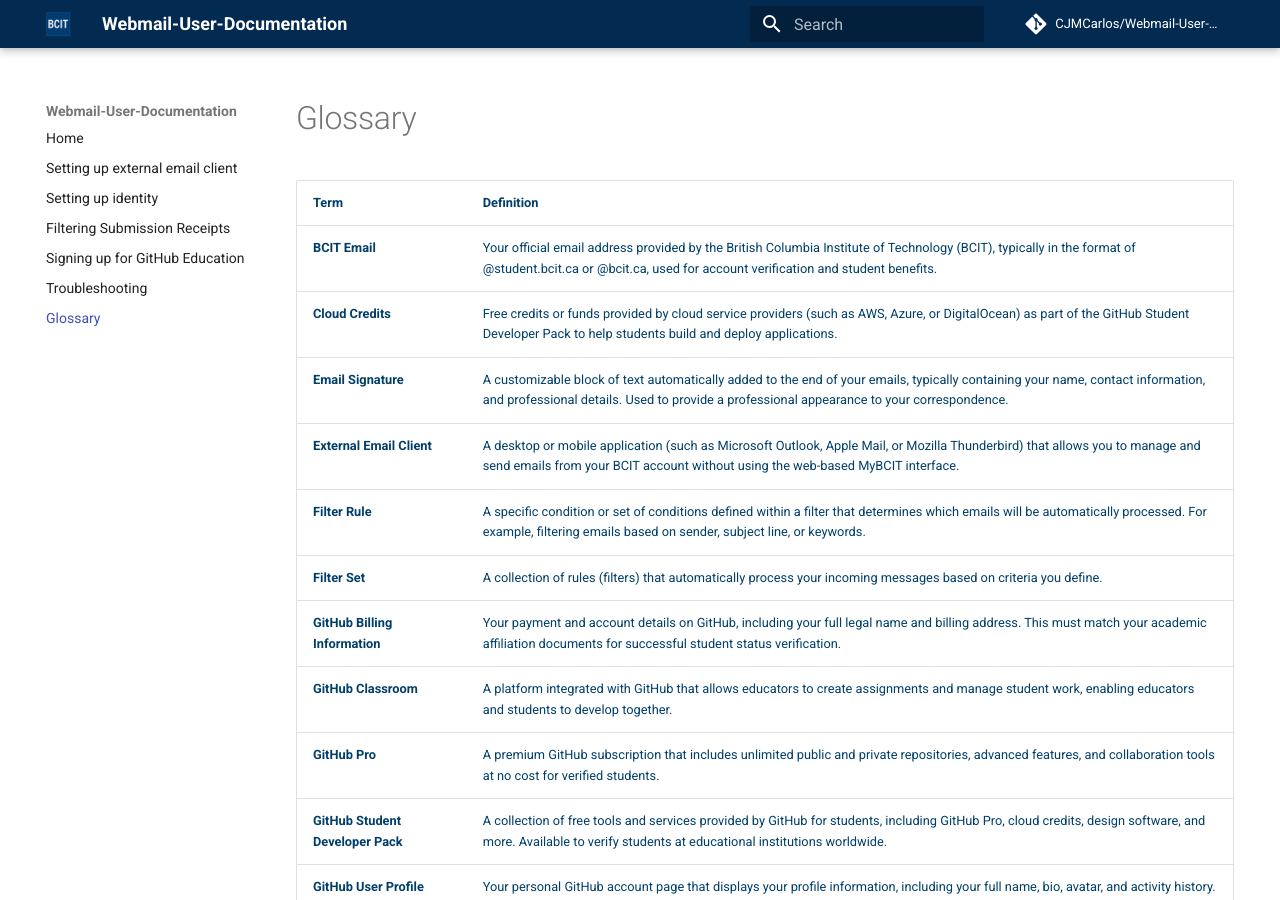
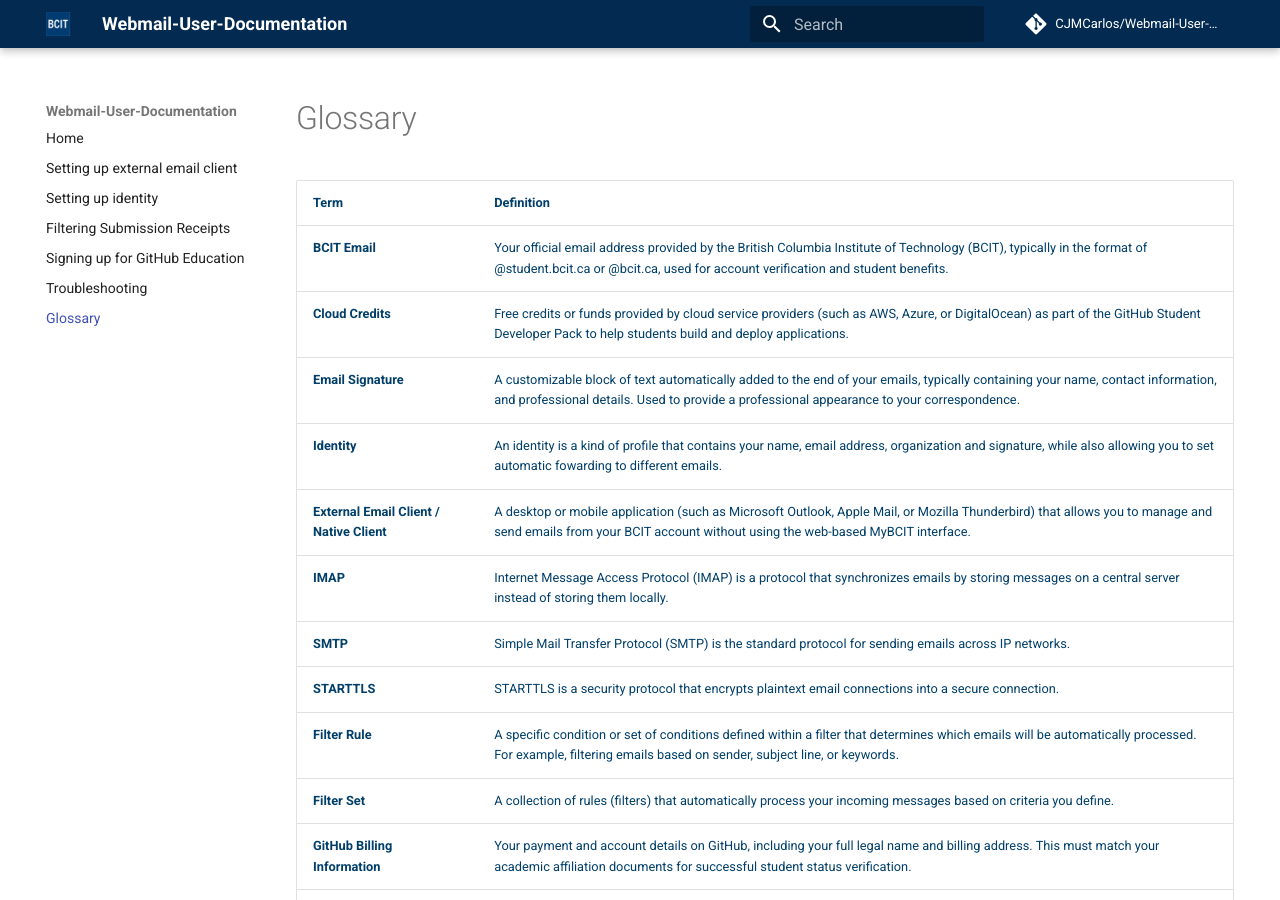
Before and after one commit to CJMCarlos/Webmail-User-Documentation, an MkDocs documentation site: the page built from docs/Glossary.md, in a window 1280 px wide and 900 px high. Built offline with MkDocs 1.6.1 and Material for MkDocs 9.7.7, drawn with Linux system fonts in a browser that asks for light colours; comment, search, counter and statistics services are not loaded.

Commit message:
Implemented feedback

```diff
--- a/docs/Glossary.md
+++ b/docs/Glossary.md
@@ -3,7 +3,11 @@
 | **BCIT Email**                    | Your official email address provided by the British Columbia Institute of Technology (BCIT), typically in the format of @student.bcit.ca or @bcit.ca, used for account verification and student benefits.                    |
 | **Cloud Credits**                 | Free credits or funds provided by cloud service providers (such as AWS, Azure, or DigitalOcean) as part of the GitHub Student Developer Pack to help students build and deploy applications.                                 |
 | **Email Signature**               | A customizable block of text automatically added to the end of your emails, typically containing your name, contact information, and professional details. Used to provide a professional appearance to your correspondence. |
-| **External Email Client**         | A desktop or mobile application (such as Microsoft Outlook, Apple Mail, or Mozilla Thunderbird) that allows you to manage and send emails from your BCIT account without using the web-based MyBCIT interface.               |
+| **Identity** | An identity is a kind of profile that contains your name, email address, organization and signature, while also allowing you to set automatic fowarding to different emails.|
+| **External Email Client / Native Client**         | A desktop or mobile application (such as Microsoft Outlook, Apple Mail, or Mozilla Thunderbird) that allows you to manage and send emails from your BCIT account without using the web-based MyBCIT interface.               |
+| **IMAP** | Internet Message Access Protocol (IMAP) is a protocol that synchronizes emails by storing messages on a central server instead of storing them locally. |
+| **SMTP** | Simple Mail Transfer Protocol (SMTP) is the standard protocol for sending emails across IP networks. |
+| **STARTTLS** | STARTTLS is a security protocol that encrypts plaintext email connections into a secure connection. |
 | **Filter Rule**                   | A specific condition or set of conditions defined within a filter that determines which emails will be automatically processed. For example, filtering emails based on sender, subject line, or keywords.                    |
 | **Filter Set**                    | A collection of rules (filters) that automatically process your incoming messages based on criteria you define.                                                                                                              |
 | **GitHub Billing Information**    | Your payment and account details on GitHub, including your full legal name and billing address. This must match your academic affiliation documents for successful student status verification.                              |
```
Also changed, not shown: docs/Setting up external email client.md (+4 -1 lines), docs/Setting up identity.md (+3 -2 lines), docs/assets/emailClient/imap.gif (added), 1 other file.
